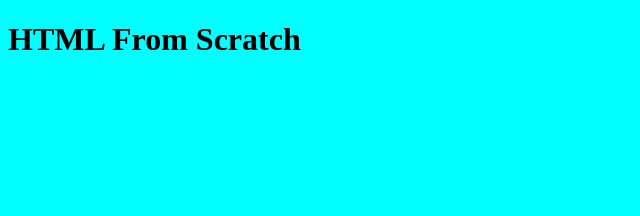
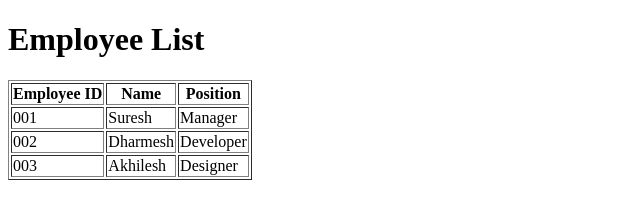
Before and after one commit to sraynitjsr/Only_HTML, a plain HTML site: page index.html in a window 1280 px wide. Shown: the whole page, without its empty margins (0-640 px from the left). Drawn offline with Linux system fonts and the light colour scheme.

Commit message:
Simple Old HTML Plain Table Creation

```diff
--- a/index.html
+++ b/index.html
@@ -1,14 +1,31 @@
 <!DOCTYPE html>
-<html lang="en">
-
+<html>
 <head>
-  <meta charset="UTF-8">
-  <meta name="viewport" content="width=device-width, initial-scale=1.0">
-  <title>Learning HTML From Scratch</title>
+    <title>Old HTML Table Example</title>
 </head>
-
-<body bgcolor="cyan">
-  <h1>HTML From Scratch</h1>
+<body>
+    <h1>Employee List</h1>
+    <table border="1">
+        <tr>
+            <th>Employee ID</th>
+            <th>Name</th>
+            <th>Position</th>
+        </tr>
+        <tr>
+            <td>001</td>
+            <td>Suresh</td>
+            <td>Manager</td>
+        </tr>
+        <tr>
+            <td>002</td>
+            <td>Dharmesh</td>
+            <td>Developer</td>
+        </tr>
+        <tr>
+            <td>003</td>
+            <td>Akhilesh</td>
+            <td>Designer</td>
+        </tr>
+    </table>
 </body>
-
 </html>
```
